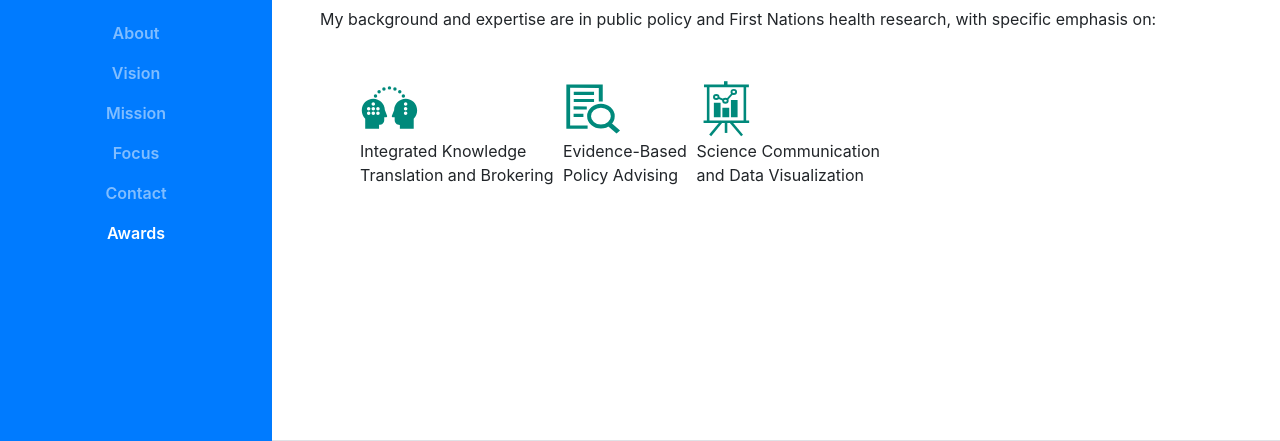
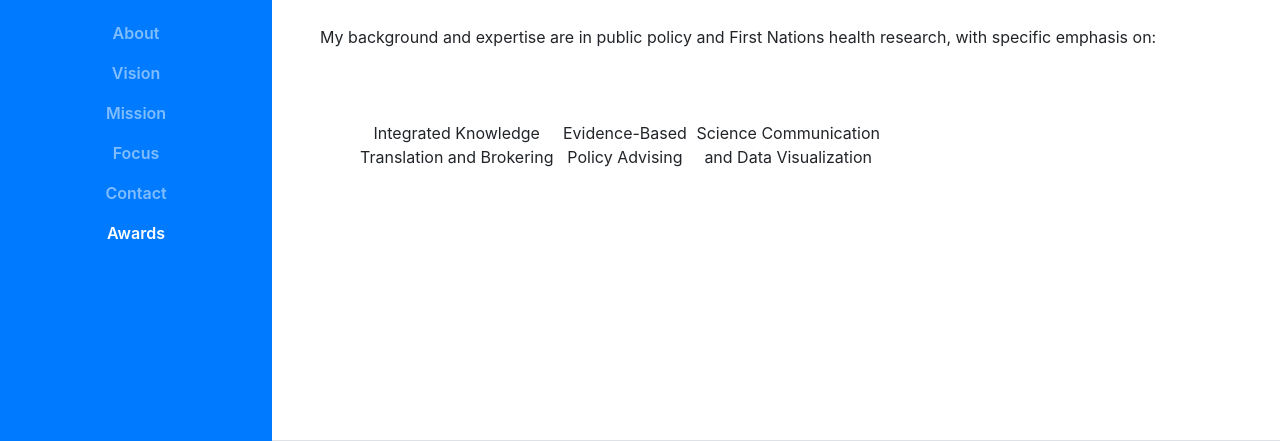
Before and after one commit to dariuspruss/dariuspruss.github.io, a website with bundled scripts: page bio/index.html in a window 1280 px wide. Shown: the part 359-800 px from the top of the page. Built offline with nearby package versions, Linux system fonts and the light colour scheme; a web font is replaced by a local one.

Commit message:
Update index.html

```diff
--- a/bio/index.html
+++ b/bio/index.html
@@ -76,9 +76,9 @@
           </div>
           <p class="mb-5">My background and expertise are in public policy and First Nations health research, with specific emphasis on:
 <ul list-inline>
-  <li class="list-inline-item"><img src="img/kticon.svg"><br>Integrated Knowledge <br>Translation and Brokering</li>
-<li class="list-inline-item"><img src="img/evidenceicon.svg"><br>Evidence-Based <br>Policy Advising</li>
-<li class="list-inline-item"><img src="img/datavizicon.svg"><br>Science Communication <br>and Data Visualization</li>
+  <li class="list-inline-item"><div style="left-padding: 20px; right-padding: 20px; text-align: center; ><img src="img/kticon.svg"><br>Integrated Knowledge <br>Translation and Brokering</div></li>
+<li class="list-inline-item"><div style="left-padding: 20px; right-padding: 20px; text-align: center; ><img src="img/evidenceicon.svg"><br>Evidence-Based <br>Policy Advising</div></li>
+<li class="list-inline-item"><div style="left-padding: 20px; right-padding: 20px; text-align: center; ><img src="img/datavizicon.svg"><br>Science Communication <br>and Data Visualization</div></li>
           </ul>
           </p>
         </div>
```
